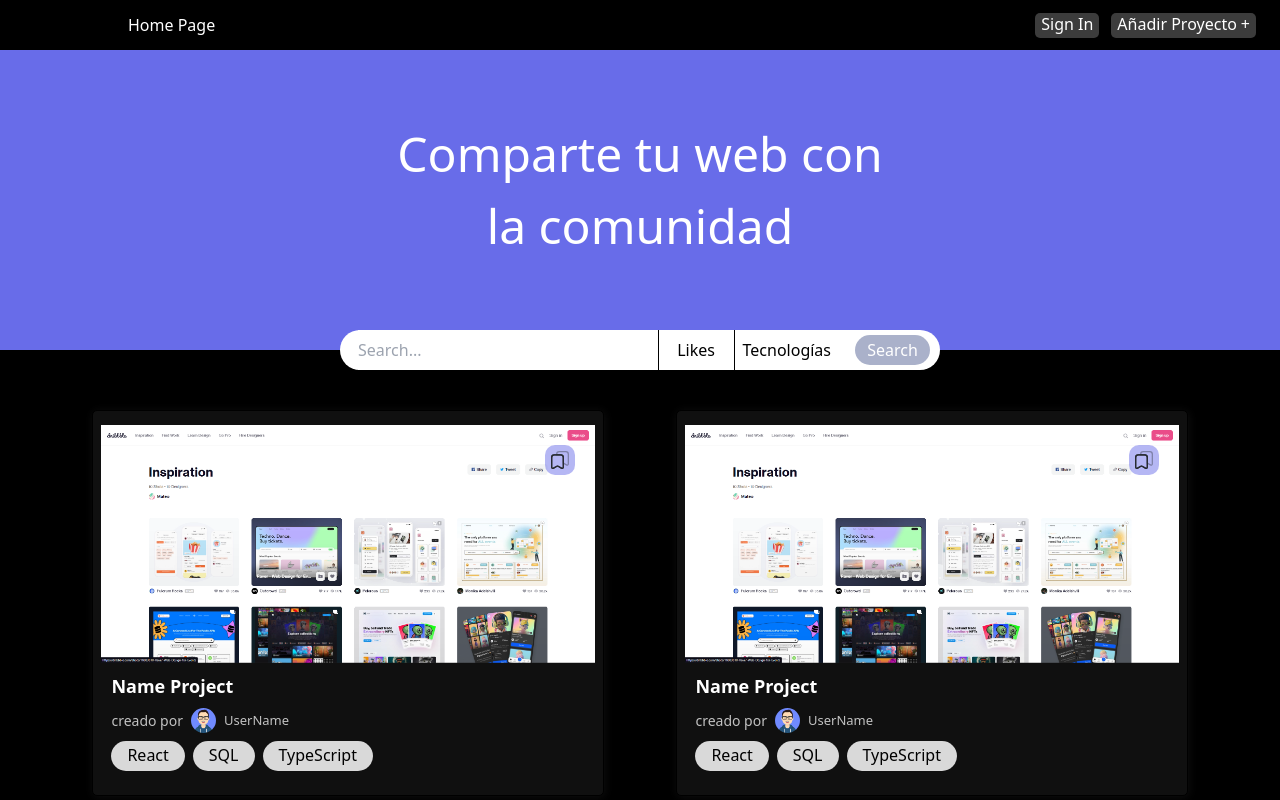
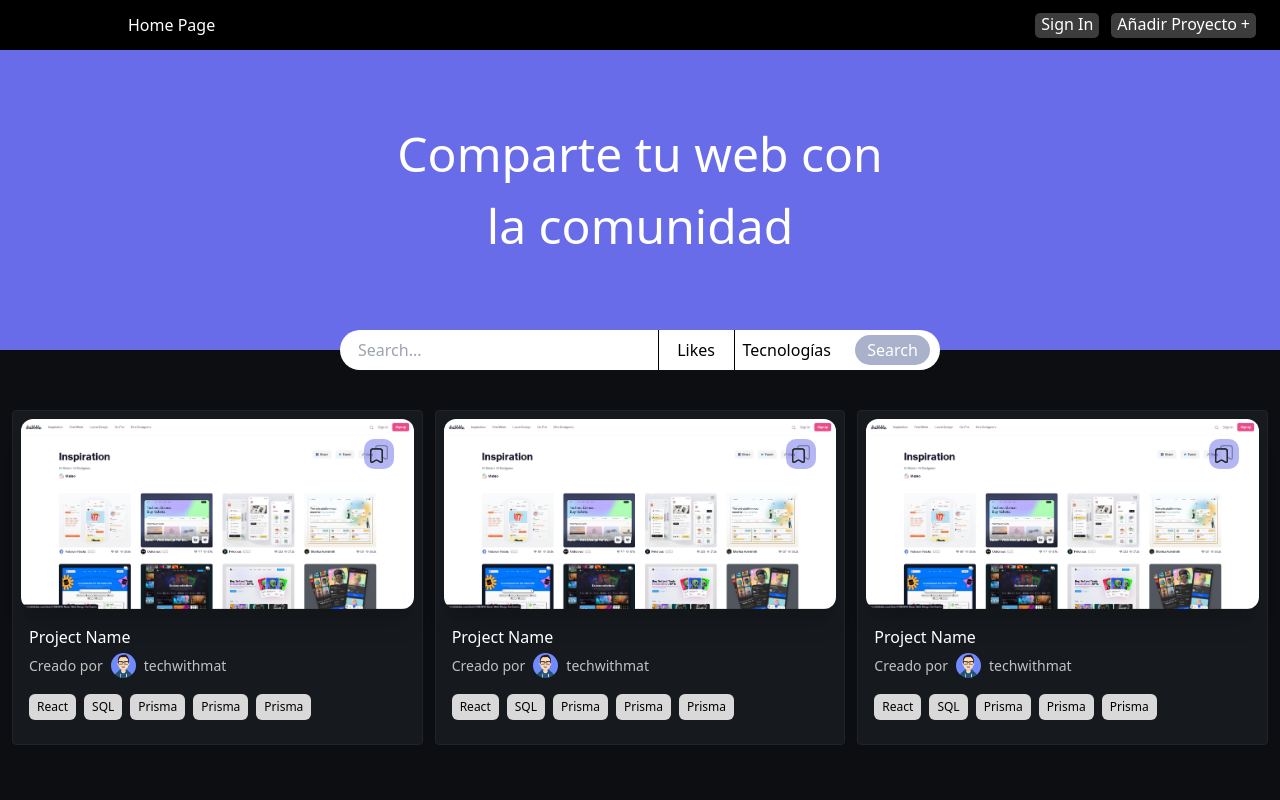
Before and after one commit to eladiocm/hackafor, a React (Vite) app: page / in a window 1280 px wide. Shown: the top 800 px of the page. Built offline with nearby package versions, Linux system fonts and the light colour scheme; no server answers.

Commit message:
refactor: improve reusability of card component

```diff
--- a/src/App.jsx
+++ b/src/App.jsx
@@ -1,6 +1,7 @@
 import { Header } from './components/Header/Header'
 import { Projects } from './components/Projects/Projects'
 import { useGetUser } from './hooks/useGetUser'
+import GridContainer from './components/Containers/GridContainer'
 
 // CSS Styles
 import './styles/index.css'
@@ -12,7 +13,9 @@ function App() {
     <>
       <Header user={user} />
       <main>
-        <Projects />
+        <GridContainer>
+          <Projects />
+        </GridContainer>
       </main>
     </>
   )
--- a/src/components/Card/Card.css
+++ b/src/components/Card/Card.css
@@ -9,20 +9,15 @@
 } */
 
 .card {
-  width: 90%;
-  padding: 14px 8px;
-  background: #101010;
-  box-shadow: 1px 1px 10px #2928285e;
-  border: 1px solid #000;
-  border-radius: 5px;
-  position: relative;
-  color: #fff;
-  text-decoration: none;
-  margin: 0 auto;
+  padding: 8px;
+  background: #16191d;
+  border: 1px solid #202328;
+  border-radius: 4px;
 }
 
 .card-technology-project {
   display: flex;
+  flex-wrap: wrap;
   align-items: center;
   gap: 8px;
 }
@@ -30,8 +25,9 @@
 .card-technology-project div {
   background: #d9d9d9;
   color: #000;
-  padding: 2px 16px 4px 16px;
-  border-radius: 20px;
+  padding: 4px 8px;
+  border-radius: 6px;
+  font-size: 12px;
 }
 
 .img {
@@ -42,6 +38,9 @@
 
 .img img {
   width: 100%;
+  border-radius: 0.75rem;
+  box-shadow: 0 20px 25px -5px rgba(0, 0, 0, 0.1),
+    0 10px 10px -5px rgba(0, 0, 0, 0.04);
 }
 
 .save {
@@ -57,10 +56,25 @@
   position: absolute;
 }
 
+.save svg {
+  transition: 0.2s ease-in-out;
+  width: 20px;
+  height: 20px;
+}
+
+.save:hover {
+  transform: scale(1.1) rotate(10deg);
+}
+
+.save:hover svg {
+  fill: #ced8de;
+}
+
 .card-info-creator {
   display: flex;
   align-items: center;
   gap: 8px;
+  margin-bottom: 12px;
 }
 
 .card-info-creator p {
@@ -68,46 +82,12 @@
   color: #c2c2c2;
 }
 
-.text {
-  margin: 10px;
-  display: flex;
-  flex-direction: column;
-  align-items: space-around;
-  gap: 8px;
-}
-
-.save svg {
-  transition: 0.2s ease-in-out;
-  width: 20px;
-  height: 20px;
-}
-
-.icon-box {
-  margin-top: 15px;
-  width: 70%;
-  padding: 10px;
-  background-color: #e3fff9;
-  border-radius: 10px;
-  display: flex;
-  align-items: center;
-  justify-content: left;
-}
-
-.icon-box svg {
-  width: 17px;
-}
-
-.text .h3 {
-  font-family: 'Lucida Sans' sans-serif;
-  font-size: 18px;
-  font-weight: 700;
-}
-
 .info-user {
   display: flex;
   align-items: center;
   gap: 8px;
 }
+
 .info-user img {
   width: 25px;
   border-radius: 50%;
@@ -125,15 +105,9 @@
   font-weight: light;
 }
 
-/* .card:hover {
-  cursor: pointer;
-  box-shadow: 0px 10px 20px rgba(0, 0, 0, 0.1);
-} */
-
-.save:hover {
-  transform: scale(1.1) rotate(10deg);
+.card-main {
+  display: flex;
+  flex-direction: column;
+  gap: 4px;
+  padding: 16px 8px;
 }
-
-.save:hover svg {
-  fill: #ced8de;
-}
--- a/src/components/Card/Card.jsx
+++ b/src/components/Card/Card.jsx
@@ -1,31 +1,36 @@
+import './Card.css'
 import { SaveIcons } from '../Icons'
-import './Card.css'
 
-export function Card() {
+function Card({ title, avatar, userName, technologies, likes, pageImage }) {
   return (
     <div className='card'>
-      <div className='img'>
-        <img src='../../../public/page.png' alt='' />
+      {/** Probably this image will be replaced with Cloudinary SDK */}
+      <figure className='img'>
+        <img src={pageImage} alt={''} />
         <div className='save'>
           <SaveIcons />
         </div>
-      </div>
+      </figure>
 
-      <div className='text'>
-        <p className='h3'> Name Project </p>
+      <div className='card-main'>
+        <h3 className='h3'>{title}</h3>
         <div className='card-info-creator'>
-          <p>creado por</p>
+          <p>Creado por</p>
           <div className='info-user'>
-            <img src='../../../public/88462463.png' alt='' />
-            <p className='p'>UserName </p>
+            <img src={avatar} alt={`Avatar of ${userName}`} />
+            <p className='p'>{userName}</p>
           </div>
         </div>
+
         <div className='card-technology-project'>
-          <div>React</div>
-          <div>SQL</div>
-          <div>TypeScript</div>
+          {/** Each Technology tag can be a component */}
+          {technologies?.map((technology, index) => {
+            return <div key={index}>{technology}</div>
+          })}
         </div>
       </div>
     </div>
   )
 }
+
+export default Card
--- /dev/null
+++ b/src/components/Containers/GridContainer.jsx
@@ -0,0 +1,22 @@
+import styled from 'styled-components'
+
+const Container = styled.div`
+  display: grid;
+  gap: 12px;
+  padding-inline: 12px;
+  grid-template-columns: repeat(1, minmax(0, 1fr));
+
+  @media (min-width: 640px) {
+    grid-template-columns: repeat(2, minmax(0, 1fr));
+  }
+
+  @media (min-width: 1024px) {
+    grid-template-columns: repeat(3, minmax(0, 1fr));
+  }
+`
+
+function GridContainer({ children }) {
+  return <Container>{children}</Container>
+}
+
+export default GridContainer
--- a/src/components/Projects/Projects.jsx
+++ b/src/components/Projects/Projects.jsx
@@ -1,15 +1,34 @@
-import { Card } from '../Card/Card'
+import Card from '../Card/Card'
+
+const TECHNOLOGIES = ['React', 'SQL', 'Prisma', 'Prisma', 'Prisma']
 
 export function Projects() {
   return (
     <>
-      <Card />
-      <Card />
-      <Card />
-      <Card />
-      <Card />
-      <Card />
-      <Card />
+      <Card
+        avatar='/88462463.png'
+        title='Project Name'
+        likes={50}
+        technologies={TECHNOLOGIES}
+        userName='techwithmat'
+        pageImage='/page.png'
+      />
+      <Card
+        avatar='/88462463.png'
+        title='Project Name'
+        likes={50}
+        technologies={TECHNOLOGIES}
+        userName='techwithmat'
+        pageImage='/page.png'
+      />
+      <Card
+        avatar='/88462463.png'
+        title='Project Name'
+        likes={50}
+        technologies={TECHNOLOGIES}
+        userName='techwithmat'
+        pageImage='/page.png'
+      />
     </>
   )
 }
--- a/src/styles/index.css
+++ b/src/styles/index.css
@@ -1,11 +1,5 @@
-* {
-  margin: 0;
-  padding: 0;
-  box-sizing: border-box;
-}
-
 body {
-  background: rgb(0, 0, 0);
+  background: #0d0e12;
   min-height: 100vh;
   font-family: system-ui, -apple-system, BlinkMacSystemFont, 'Segoe UI',
     'Roboto', 'Oxygen', 'Ubuntu', 'Cantarell', 'Fira Sans', 'Droid Sans',
@@ -21,15 +15,6 @@ header {
 }
 
 main {
-  width: 90%;
+  max-width: 1280px;
   margin: 0 auto;
-  display: grid;
-  grid-template-columns: repeat(auto-fit, minmax(417px, 1fr));
-  gap: 16px;
-  place-content: center;
 }
-
-button {
-  border: none;
-  background: transparent;
-}
```
